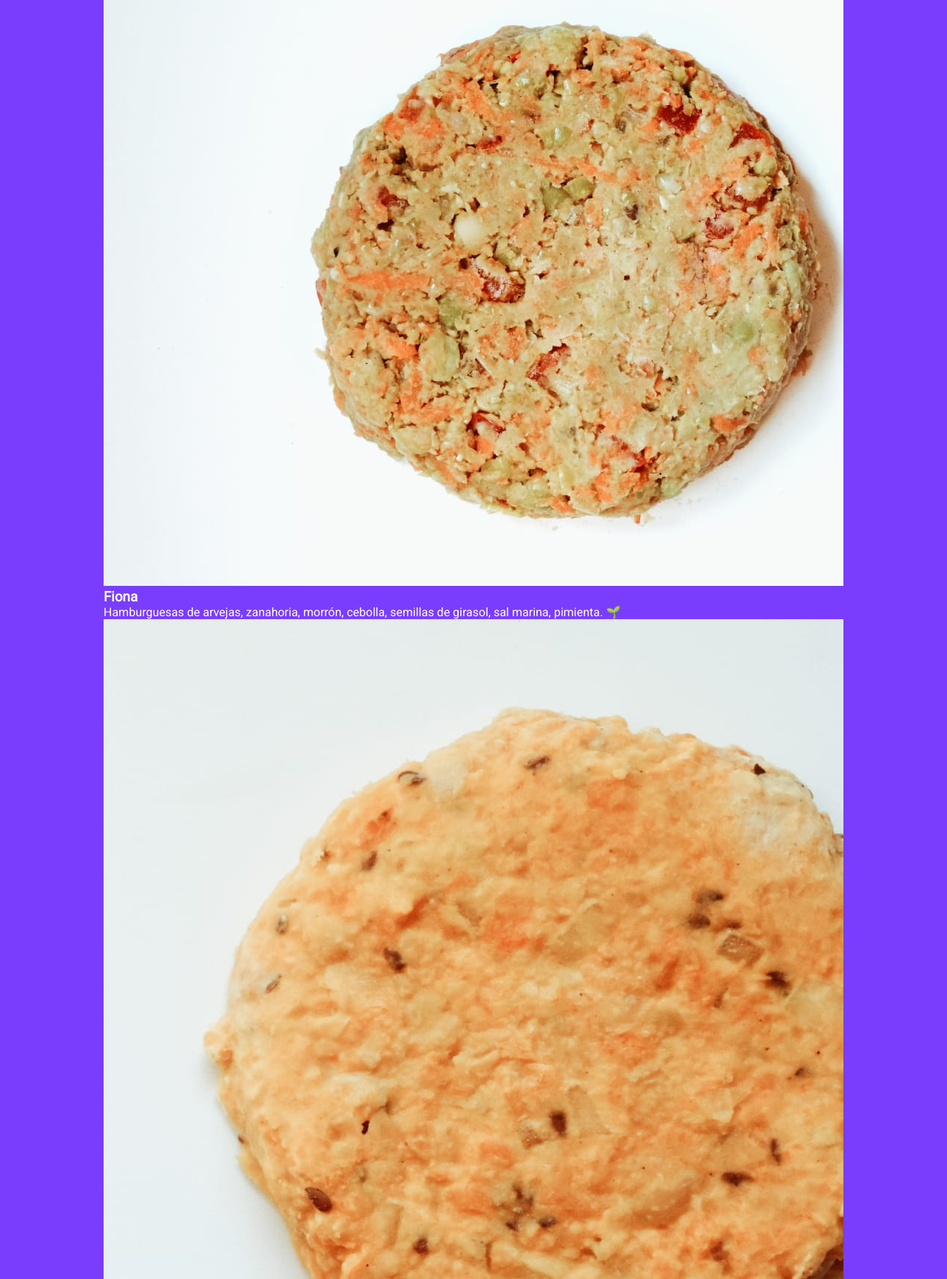
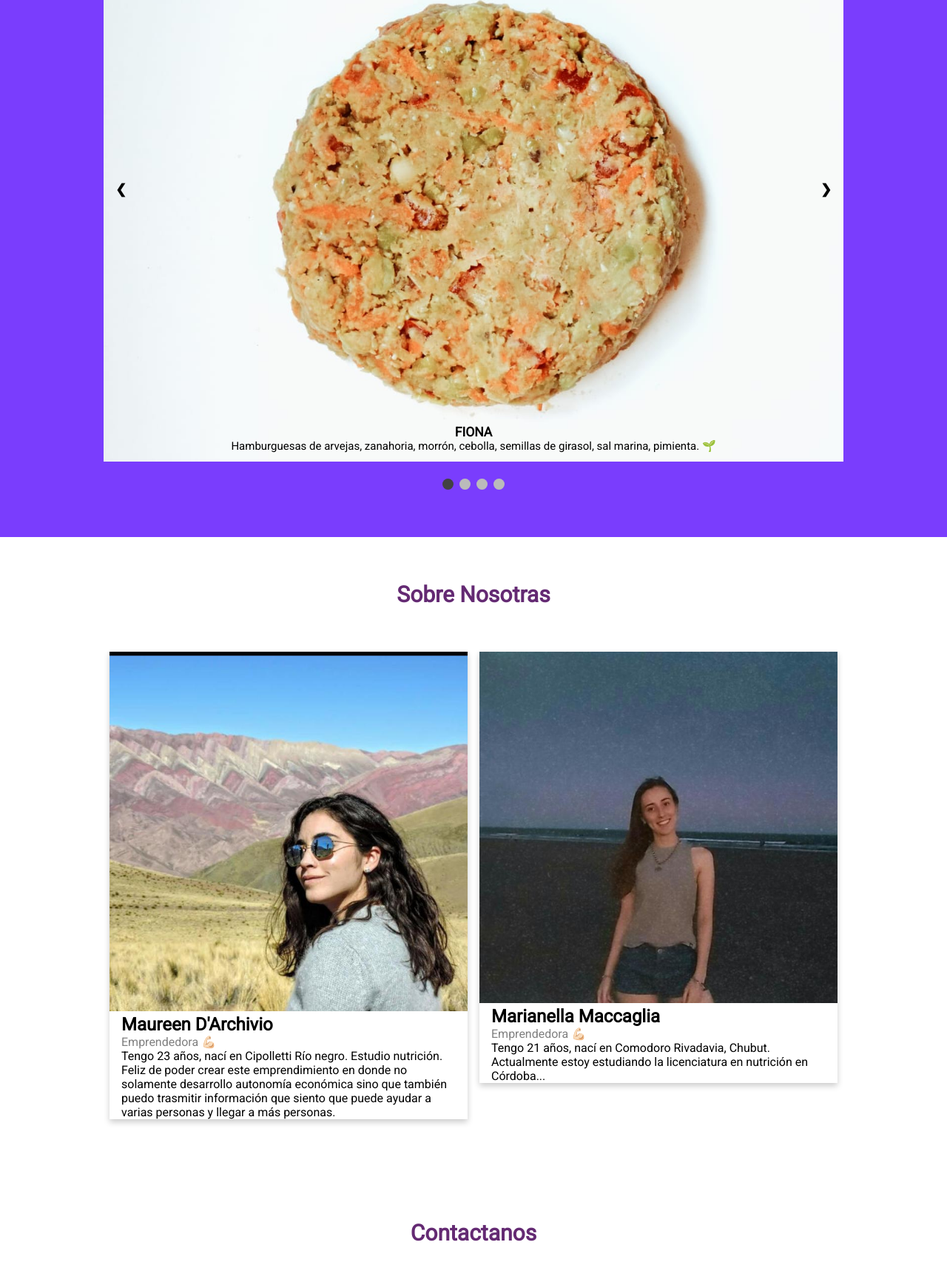
Before and after one commit to manumaccaglia/actividadesCLIP, a plain HTML site: page index.html in a window 1280 px wide. Shown: the part 1428-3157 px from the top of the page at 74% size. Drawn offline with Linux system fonts and the light colour scheme.

Commit message:
first mvp release

```diff
--- a/css/style.css
+++ b/css/style.css
@@ -88,4 +88,133 @@ header .textos-header{
     margin: auto;
     overflow: hidden;
 }
-/* cards productos */
+/* Slideshow container */
+.slideshow-container {
+  max-width: 1000px;
+  position: relative;
+  margin: auto;
+}
+
+/* Hide the images by default */
+.mySlides {
+  display: none;
+}
+
+/* Next & previous buttons */
+.prev, .next {
+  cursor: pointer;
+  position: absolute;
+  top: 50%;
+  width: auto;
+  margin-top: -22px;
+  padding: 16px;
+  color: rgb(3, 3, 3);
+  font-weight: bold;
+  font-size: 18px;
+  transition: 0.6s ease;
+  border-radius: 0 3px 3px 0;
+  user-select: none;
+}
+
+/* Position the "next button" to the right */
+.next {
+  right: 0;
+  border-radius: 3px 0 0 3px;
+}
+
+/* On hover, add a black background color with a little bit see-through */
+.prev:hover, .next:hover {
+  background-color: rgba(0, 0, 0, 0.87);
+}
+
+/* Caption text */
+.text {
+  color: #000;
+  font-size: 15px;
+  padding: 8px 12px;
+  position: absolute;
+  bottom: 8px;
+  width: 100%;
+  text-align: center;
+}
+
+/* Number text (1/4 etc) */
+.numbertext {
+  color: #000;
+  font-size: 12px;
+  padding: 8px 12px;
+  position: absolute;
+  top: 0;
+}
+
+/* The dots/bullets/indicators */
+.dot {
+  cursor: pointer;
+  height: 15px;
+  width: 15px;
+  margin: 0 2px;
+  background-color: #bbb;
+  border-radius: 50%;
+  display: inline-block;
+  transition: background-color 0.6s ease;
+}
+
+.active, .dot:hover {
+  background-color: #424242;
+}
+
+/* Fading animation */
+.fade {
+  -webkit-animation-name: fade;
+  -webkit-animation-duration: 1.5s;
+  animation-name: fade;
+  animation-duration: 1.5s;
+}
+
+@-webkit-keyframes fade {
+  from {opacity: .4}
+  to {opacity: 1}
+}
+
+@keyframes fade {
+  from {opacity: .4}
+  to {opacity: 1}
+}
+
+
+/* Two columns side by side */
+.column {
+  float: left;
+  width: 50%;
+  margin-bottom: 16px;
+  padding: 0 8px;
+}
+
+/* Display the columns below each other instead of side by side on small screens */
+@media screen and (max-width: 650px) {
+  .column {
+    width: 100%;
+    display: block;
+  }
+}
+
+/* Add some shadows to create a card effect */
+.card {
+  box-shadow: 0 4px 8px 0 rgba(0, 0, 0, 0.2);
+}
+
+/* Some left and right padding inside the container */
+.container {
+  padding: 0 16px;
+}
+
+/* Clear floats */
+.container::after, .row::after {
+  content: "";
+  clear: both;
+  display: table;
+}
+
+.title {
+  color: grey;
+}
--- a/index.html
+++ b/index.html
@@ -75,45 +75,95 @@
       <div class="fondo-violeta">
         <section class="contenedor productos">
           <h2 class="titulo-color">Nuestros Productos</h2>
-          <div class="wrapper">
-            <div class="card">
-              <div class="imgBx"> <img src="/img/h-arvejas.jpeg" alt=""></div>
-              <div class="content">
-                <h3>Fiona</h3>
-                <p>Hamburguesas de arvejas, zanahoria, morrón, cebolla, semillas de girasol, sal marina, pimienta. 🌱</p>
+<!-- SLIDESHOW DE W3SCHOOLS RETOCADO -->
+<!-- solo queda como mvp, TODO cambiarlo a cards -->
+          <!-- Slideshow container -->
+          <div class="slideshow-container">
+            <!-- Full-width images with number and caption text -->
+            <div class="mySlides fade">
+              <div class="numbertext">1 / 4</div>
+              <img src="/img/h-arvejas.jpeg" style="width: 100%" />
+              <div class="text">
+                <h3>FIONA</h3>
+                <P>Hamburguesas de arvejas, zanahoria, morrón, cebolla, semillas de girasol, sal marina, pimienta. 🌱</P>
               </div>
             </div>
-            <div class="card">
-              <div class="imgBx"> <img src="/img/h-garbanzos.jpeg" alt=""></div>
-              <div class="content">
-                <h3>Cenicienta</h3>
+
+            <div class="mySlides fade">
+              <div class="numbertext">2 / 4</div>
+              <img src="/img/h-garbanzos.jpeg" style="width: 100%" />
+              <div class="text">
+                <h3>RAPUNZEL</h3>
                 <p>Hamburguesa de garbanzos, zapallo cabutia, cebolla, ajo y semillas de lino.🌱</p>
               </div>
             </div>
-            <div class="card">
-              <div class="imgBx"> <img src="/img/h-porotos.jpeg" alt=""></div>
-              <div class="content">
-                <h3>Pocahontas</h3>
+
+            <div class="mySlides fade">
+              <div class="numbertext">3 / 4</div>
+              <img src="/img/h-porotos.jpeg" style="width: 100%" />
+              <div class="text">
+                <h3>TIANA</h3>
                 <p>Hamburguesas de porotos colorados, cebollas caramelizadas, morrón, semillas de chía, sal marina, curry. 🌱</p>
               </div>
             </div>
-            <div class="card">
-              <div class="imgBx"> <img src="/img/h-remolacha.jpeg" alt=""></div>
-              <div class="content">
-                <h3>Ariel</h3>
+
+            <div class="mySlides fade">
+              <div class="numbertext">4 / 4</div>
+              <img src="/img/h-remolacha.jpeg" style="width: 100%" />
+              <div class="text">
+                <h3>MÉRIDA</h3>
                 <p>Hamburguesas de lentejas, remolacha, cebolla, morrón, semillas de sésamo blanco, sal marina, pimentón. 🌱</p>
               </div>
             </div>
 
+            <!-- Next and previous buttons -->
+            <a class="prev" onclick="plusSlides(-1)">&#10094;</a>
+            <a class="next" onclick="plusSlides(1)">&#10095;</a>
+          </div>
+          <br />
+
+          <!-- The dots/circles -->
+          <div style="text-align: center">
+            <span class="dot" onclick="currentSlide(1)"></span>
+            <span class="dot" onclick="currentSlide(2)"></span>
+            <span class="dot" onclick="currentSlide(3)"></span>
+            <span class="dot" onclick="currentSlide(4)"></span>
           </div>
         </section>
       </div>
       <section class="contenedor nosotras">
         <h2 class="titulo">Sobre Nosotras</h2>
+
+        <div class="row">
+          <div class="column">
+            <div class="card">
+              <img src="/img/Mau.jpeg" alt="Maureen" style="width:100%">
+              <div class="container">
+                <h2>Maureen D'Archivio</h2>
+                <p class="title">Emprendedora 💪🏻</p>
+                <p>Tengo 23 años, nací en Cipolletti Río negro. Estudio nutrición. Feliz de poder crear este emprendimiento en donde no solamente desarrollo autonomía económica sino que también puedo trasmitir información que siento que puede ayudar a varias personas y llegar a más personas.</p>
+              </div>
+            </div>
+          </div>
+
+          <div class="column">
+            <div class="card">
+              <img src="/img/Mari.jpeg" alt="Mari" style="width:100%">
+              <div class="container">
+                <h2>Marianella Maccaglia</h2>
+                <p class="title">Emprendedora 💪🏻</p>
+                <p>Tengo 21 años, nací en Comodoro Rivadavia, Chubut. Actualmente estoy estudiando la licenciatura en nutrición en Córdoba...</p>
+              </div>
+            </div>
+          </div>
+        </div>
+
       </section>
       <section class="contenedor contacto">
         <h2 class="titulo">Contactanos</h2>
       </section>
     </main>
+
+    <script src="/js/script.js"></script>
   </body>
 </html>
--- /dev/null
+++ b/js/script.js
@@ -0,0 +1,28 @@
+var slideIndex = 1;
+showSlides(slideIndex);
+
+// Next/previous controls
+function plusSlides(n) {
+  showSlides(slideIndex += n);
+}
+
+// Thumbnail image controls
+function currentSlide(n) {
+  showSlides(slideIndex = n);
+}
+
+function showSlides(n) {
+  var i;
+  var slides = document.getElementsByClassName("mySlides");
+  var dots = document.getElementsByClassName("dot");
+  if (n > slides.length) {slideIndex = 1}
+  if (n < 1) {slideIndex = slides.length}
+  for (i = 0; i < slides.length; i++) {
+      slides[i].style.display = "none";
+  }
+  for (i = 0; i < dots.length; i++) {
+      dots[i].className = dots[i].className.replace(" active", "");
+  }
+  slides[slideIndex-1].style.display = "block";
+  dots[slideIndex-1].className += " active";
+}
```
Also changed, not shown: img/Mari.jpeg (renamed from img/WhatsApp Image 2020-09-03 at 20.26.22.jpeg), img/Mau.jpeg (renamed from img/WhatsApp Image 2020-09-03 at 20.26.21.jpeg), img/c3eca9c9-63a6-4147-8205-b3d03458731d.jpg (added), img/instagram-bosquejado.png (added).
